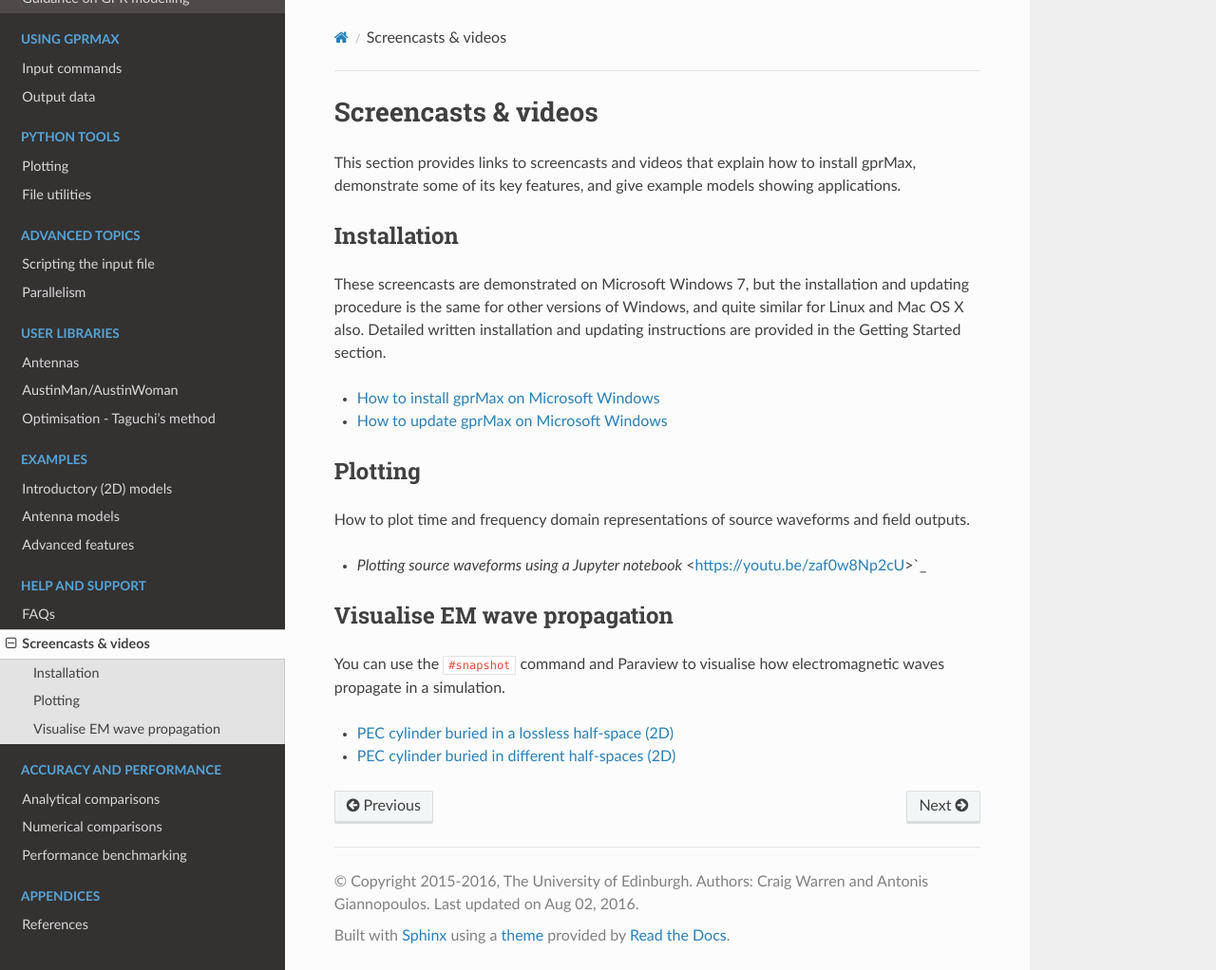
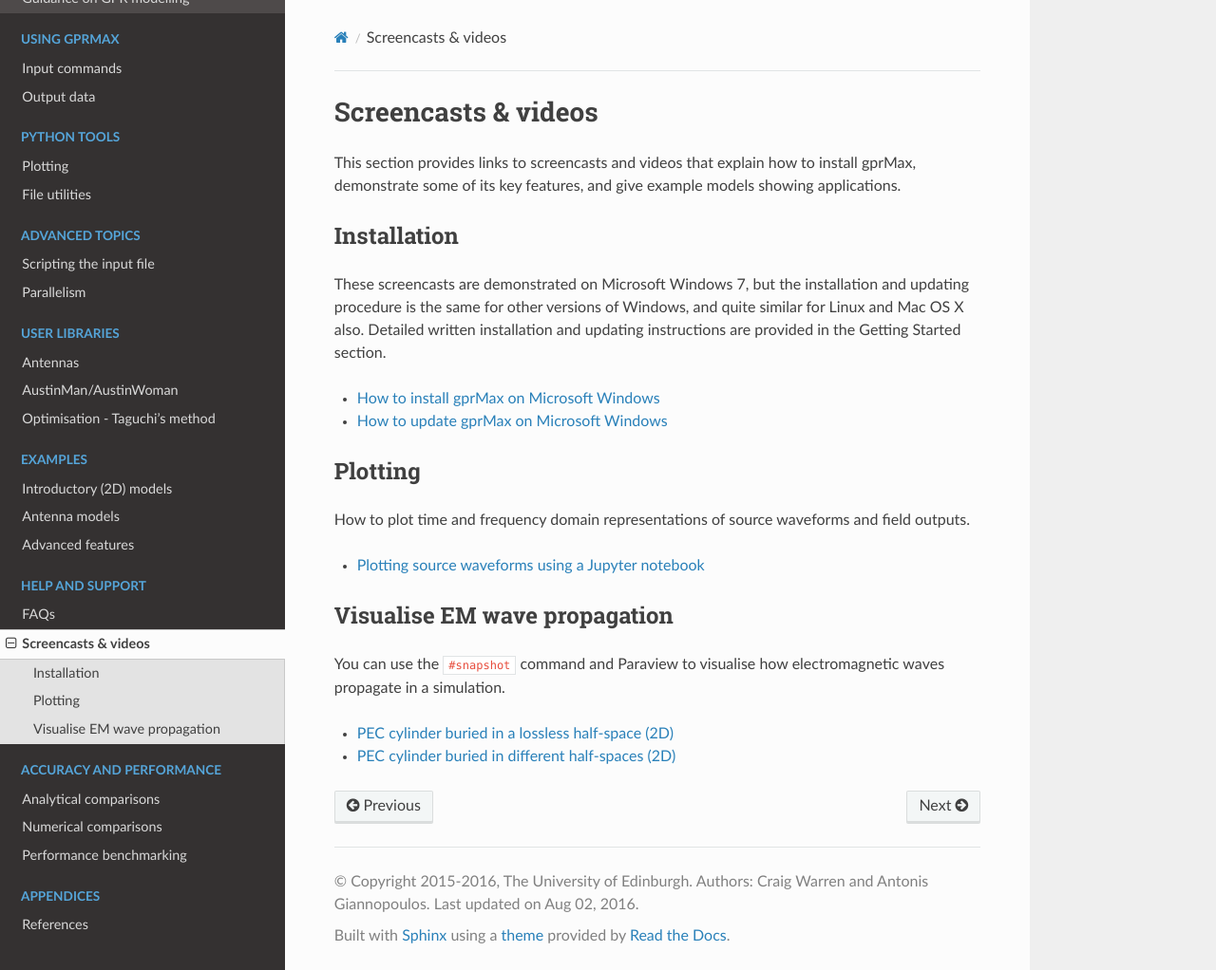
Before and after one commit to gprMax/gprMax, a Sphinx documentation site: the page built from docs/source/screencasts.rst, in a window 1280 px wide and 1022 px high. Shown: the whole window at 95% size. Built offline with Sphinx 7.4.7 and the Read the Docs theme 2.0.0, drawn with Linux system fonts in a browser that asks for light colours.

Commit message:
Corrected link format.

```diff
--- a/docs/source/screencasts.rst
+++ b/docs/source/screencasts.rst
@@ -20,7 +20,7 @@ Plotting
 
 How to plot time and frequency domain representations of source waveforms and field outputs.
 
-* `Plotting source waveforms using a Jupyter notebook` <https://youtu.be/zaf0w8Np2cU>`_
+* `Plotting source waveforms using a Jupyter notebook <https://youtu.be/zaf0w8Np2cU>`_
 
 
 Visualise EM wave propagation
```
